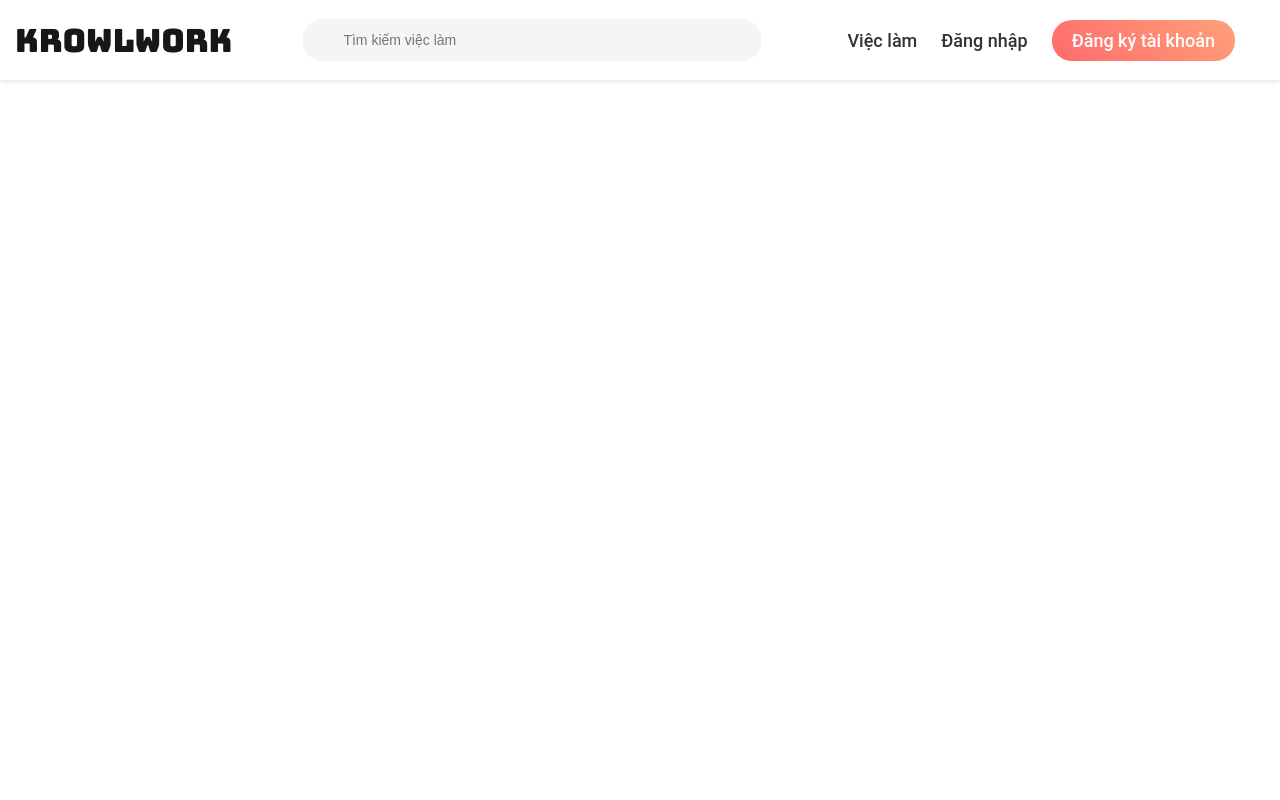
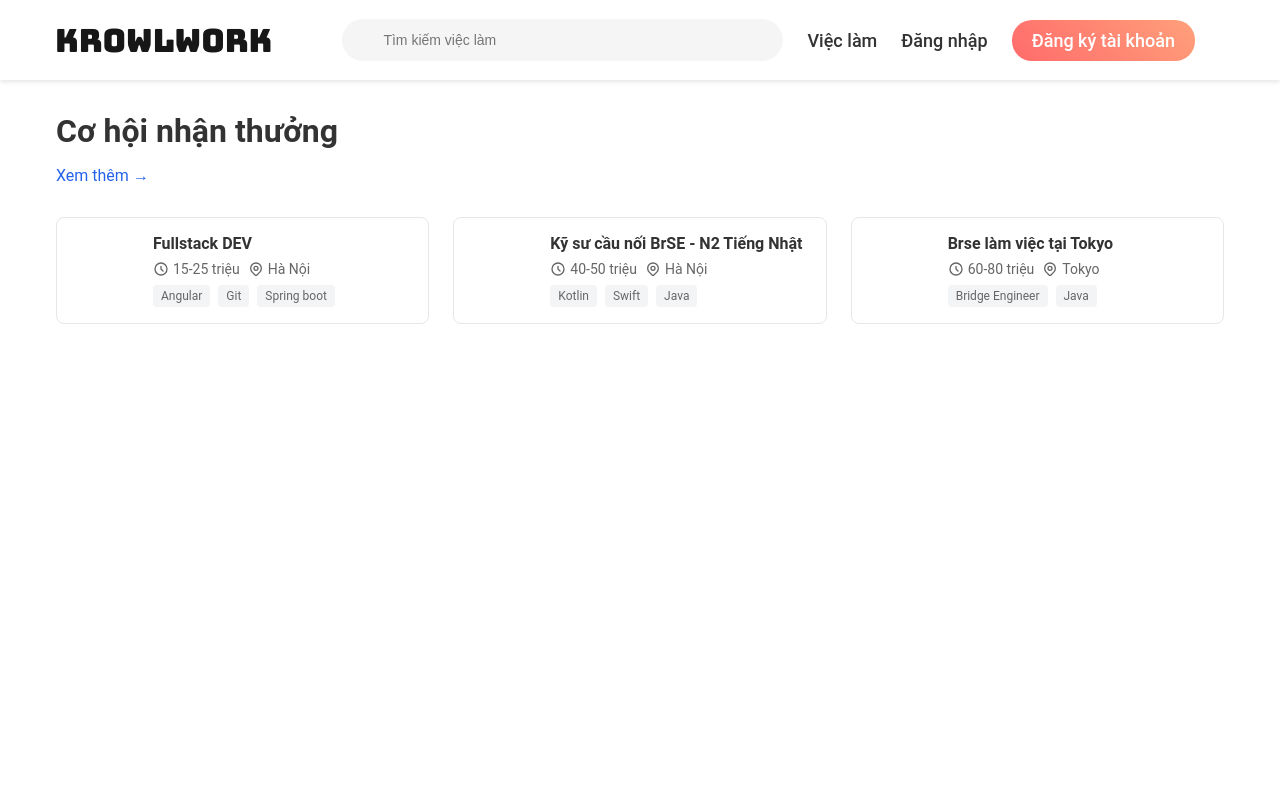
Before and after one commit to chibaongunguoi/pbl4, a Next.js app: page / in a window 1280 px wide. Shown: the top 800 px of the page. Built offline with nearby package versions, Linux system fonts and the light colour scheme.

Commit message:
trang chủ

```diff
--- a/app/page.tsx
+++ b/app/page.tsx
@@ -1,17 +1,161 @@
-// import JobDetail from "@/models/job_detail.model";
+import JobDetail from "@/models/job_detail.model";
+import Link from "next/link";
+import Image from "next/image";
+import "@/app/styles/home.css";
 
 export default async function Home() {
-  // try {
-  //   const job = await JobDetail.findOne();
-  //   console.log(job);
-  // } catch (error: any) {
-  //   console.error(`Error: ${error.message}`);
-  //   process.exit(1);
-  // }
+  return (
+    <div className="home-container">
+      {/* Header Section */}
+      <div className="header-section">
+        <h1>Cơ hội nhận thưởng</h1>
+        <Link href="/jobs">
+          Xem thêm <span className="arrow-icon">→</span>
+        </Link>
+      </div>
 
-  return (
-    <div style={{ minHeight: '100vh', display: 'flex', flexDirection: 'column' }}>
-      {/* Content will go here */}
+      {/* Job Cards Grid */}
+      <div className="jobs-grid">
+        {/* Job Card 1 */}
+        <div className="job-card">
+          <div className="job-header">
+            <div className="company-logo">
+              <Image src="/vercel.svg" alt="VIMID" width={64} height={64} />
+            </div>
+            <div className="job-info">
+              <h3 className="job-title">Fullstack DEV</h3>
+              <div className="job-details">
+                <span className="detail-item">
+                  <svg fill="none" stroke="currentColor" viewBox="0 0 24 24">
+                    <path
+                      strokeLinecap="round"
+                      strokeLinejoin="round"
+                      strokeWidth="2"
+                      d="M12 8v4l3 3m6-3a9 9 0 11-18 0 9 9 0 0118 0z"
+                    />
+                  </svg>
+                  15-25 triệu
+                </span>
+                <span className="detail-item">
+                  <svg fill="none" stroke="currentColor" viewBox="0 0 24 24">
+                    <path
+                      strokeLinecap="round"
+                      strokeLinejoin="round"
+                      strokeWidth="2"
+                      d="M17.657 16.657L13.414 20.9a1.998 1.998 0 01-2.827 0l-4.244-4.243a8 8 0 1111.314 0z"
+                    />
+                    <path
+                      strokeLinecap="round"
+                      strokeLinejoin="round"
+                      strokeWidth="2"
+                      d="M15 11a3 3 0 11-6 0 3 3 0 016 0z"
+                    />
+                  </svg>
+                  Hà Nội
+                </span>
+              </div>
+              <div className="skills-list">
+                <span className="skill-tag">Angular</span>
+                <span className="skill-tag">Git</span>
+                <span className="skill-tag">Spring boot</span>
+              </div>
+            </div>
+          </div>
+        </div>
+
+        {/* Job Card 2 */}
+        <div className="job-card">
+          <div className="job-header">
+            <div className="company-logo">
+              <Image src="/vercel.svg" alt="ZENSHO" width={64} height={64} />
+            </div>
+            <div className="job-info">
+              <h3 className="job-title">Kỹ sư cầu nối BrSE - N2 Tiếng Nhật</h3>
+              <div className="job-details">
+                <span className="detail-item">
+                  <svg fill="none" stroke="currentColor" viewBox="0 0 24 24">
+                    <path
+                      strokeLinecap="round"
+                      strokeLinejoin="round"
+                      strokeWidth="2"
+                      d="M12 8v4l3 3m6-3a9 9 0 11-18 0 9 9 0 0118 0z"
+                    />
+                  </svg>
+                  40-50 triệu
+                </span>
+                <span className="detail-item">
+                  <svg fill="none" stroke="currentColor" viewBox="0 0 24 24">
+                    <path
+                      strokeLinecap="round"
+                      strokeLinejoin="round"
+                      strokeWidth="2"
+                      d="M17.657 16.657L13.414 20.9a1.998 1.998 0 01-2.827 0l-4.244-4.243a8 8 0 1111.314 0z"
+                    />
+                    <path
+                      strokeLinecap="round"
+                      strokeLinejoin="round"
+                      strokeWidth="2"
+                      d="M15 11a3 3 0 11-6 0 3 3 0 016 0z"
+                    />
+                  </svg>
+                  Hà Nội
+                </span>
+              </div>
+              <div className="skills-list">
+                <span className="skill-tag">Kotlin</span>
+                <span className="skill-tag">Swift</span>
+                <span className="skill-tag">Java</span>
+              </div>
+            </div>
+          </div>
+        </div>
+
+        {/* Job Card 3 */}
+        <div className="job-card">
+          <div className="job-header">
+            <div className="company-logo">
+              <Image src="/vercel.svg" alt="VHEC" width={64} height={64} />
+            </div>
+            <div className="job-info">
+              <h3 className="job-title">Brse làm việc tại Tokyo</h3>
+              <div className="job-details">
+                <span className="detail-item">
+                  <svg fill="none" stroke="currentColor" viewBox="0 0 24 24">
+                    <path
+                      strokeLinecap="round"
+                      strokeLinejoin="round"
+                      strokeWidth="2"
+                      d="M12 8v4l3 3m6-3a9 9 0 11-18 0 9 9 0 0118 0z"
+                    />
+                  </svg>
+                  60-80 triệu
+                </span>
+                <span className="detail-item">
+                  <svg fill="none" stroke="currentColor" viewBox="0 0 24 24">
+                    <path
+                      strokeLinecap="round"
+                      strokeLinejoin="round"
+                      strokeWidth="2"
+                      d="M17.657 16.657L13.414 20.9a1.998 1.998 0 01-2.827 0l-4.244-4.243a8 8 0 1111.314 0z"
+                    />
+                    <path
+                      strokeLinecap="round"
+                      strokeLinejoin="round"
+                      strokeWidth="2"
+                      d="M15 11a3 3 0 11-6 0 3 3 0 016 0z"
+                    />
+                  </svg>
+                  Tokyo
+                </span>
+              </div>
+              <div className="skills-list">
+                <span className="skill-tag">Bridge Engineer</span>
+                <span className="skill-tag">Java</span>
+              </div>
+            </div>
+          </div>
+        </div>
+      </div>
     </div>
   );
 }
--- /dev/null
+++ b/app/styles/home.css
@@ -0,0 +1,137 @@
+.home-container {
+  max-width: 1200px;
+  margin: 0 40px;
+  padding: 32px 16px;
+  min-height: 100vh;
+}
+
+.header-section {
+  margin-bottom: 32px;
+}
+
+.header-section h1 {
+  font-size: 2rem;
+  font-weight: bold;
+  margin-bottom: 16px;
+  color: #333;
+}
+
+.header-section p {
+  color: #666;
+  margin-bottom: 16px;
+}
+
+.header-section a {
+  color: #2563eb;
+  text-decoration: none;
+  display: inline-flex;
+  align-items: center;
+}
+
+.header-section a:hover {
+  color: #1d4ed8;
+}
+
+.arrow-icon {
+  margin-left: 4px;
+}
+
+.jobs-grid {
+  display: grid;
+  grid-template-columns: repeat(3, 1fr);
+  gap: 24px;
+}
+
+.job-card {
+  border: 1px solid #e5e7eb;
+  border-radius: 8px;
+  padding: 16px;
+  transition: box-shadow 0.3s ease;
+}
+
+.job-card:hover {
+  box-shadow: 0 4px 6px rgba(0, 0, 0, 0.1);
+}
+
+.job-header {
+  display: flex;
+  gap: 16px;
+}
+
+.company-logo {
+  width: 64px;
+  height: 64px;
+  flex-shrink: 0;
+  position: relative;
+}
+
+.company-logo img {
+  border-radius: 4px;
+  object-fit: contain;
+}
+
+.job-info {
+  flex: 1;
+}
+
+.job-title {
+  font-size: 1rem;
+  font-weight: 600;
+  margin-bottom: 8px;
+  color: #333;
+}
+
+.job-details {
+  display: flex;
+  align-items: center;
+  gap: 8px;
+  margin-bottom: 8px;
+  color: #666;
+  font-size: 0.875rem;
+}
+
+.detail-item {
+  display: flex;
+  align-items: center;
+}
+
+.detail-item svg {
+  width: 16px;
+  height: 16px;
+  margin-right: 4px;
+}
+
+.skills-list {
+  display: flex;
+  flex-wrap: wrap;
+  gap: 8px;
+}
+
+.skill-tag {
+  background-color: #f3f4f6;
+  padding: 4px 8px;
+  border-radius: 4px;
+  font-size: 0.75rem;
+  color: #666;
+}
+
+@media (max-width: 1024px) {
+  .jobs-grid {
+    grid-template-columns: repeat(2, 1fr);
+  }
+}
+
+@media (max-width: 640px) {
+  .jobs-grid {
+    grid-template-columns: 1fr;
+  }
+
+  .job-header {
+    flex-direction: column;
+  }
+
+  .company-logo {
+    width: 48px;
+    height: 48px;
+  }
+}
--- a/app/ui/layout/userLayout.css
+++ b/app/ui/layout/userLayout.css
@@ -2,7 +2,7 @@ ul {
   list-style: none;
 }
 .container {
-  padding: 0 15px;
+  padding: 0 55px;
   position: relative;
   display: flex;
   justify-content: space-between;
```
